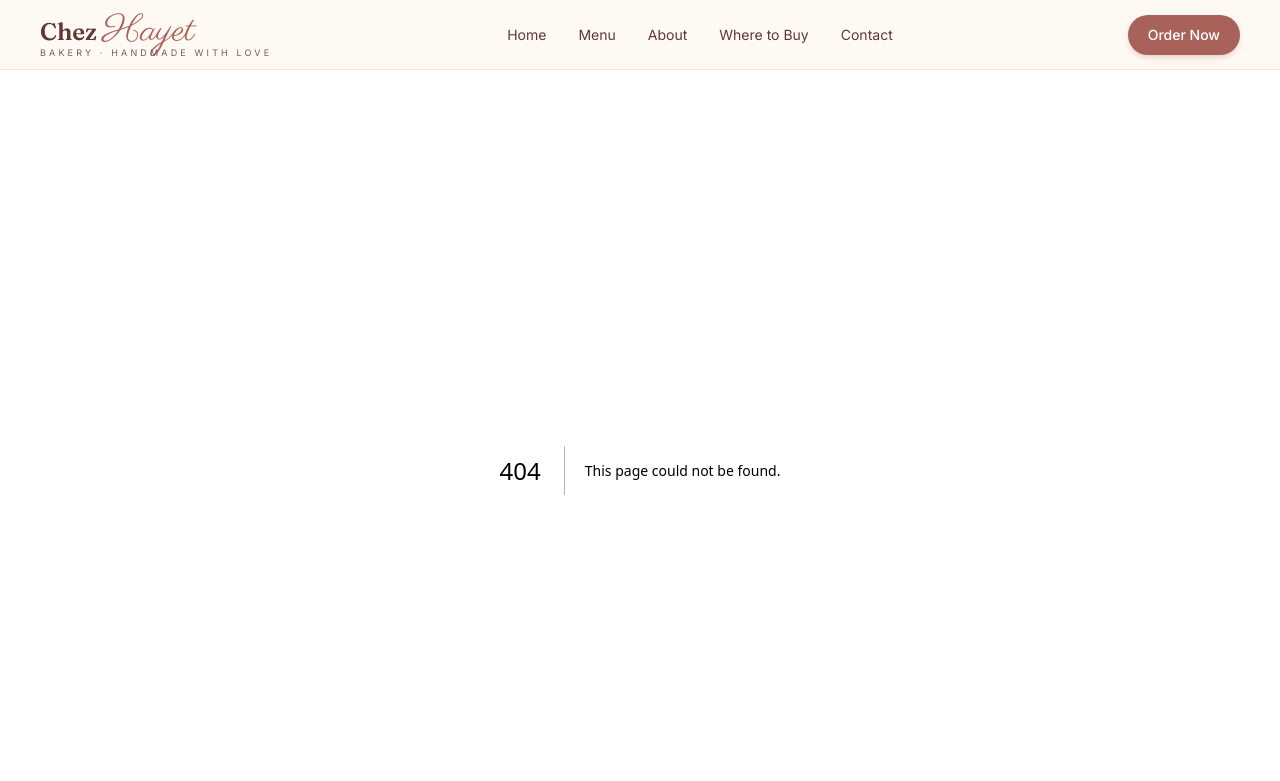
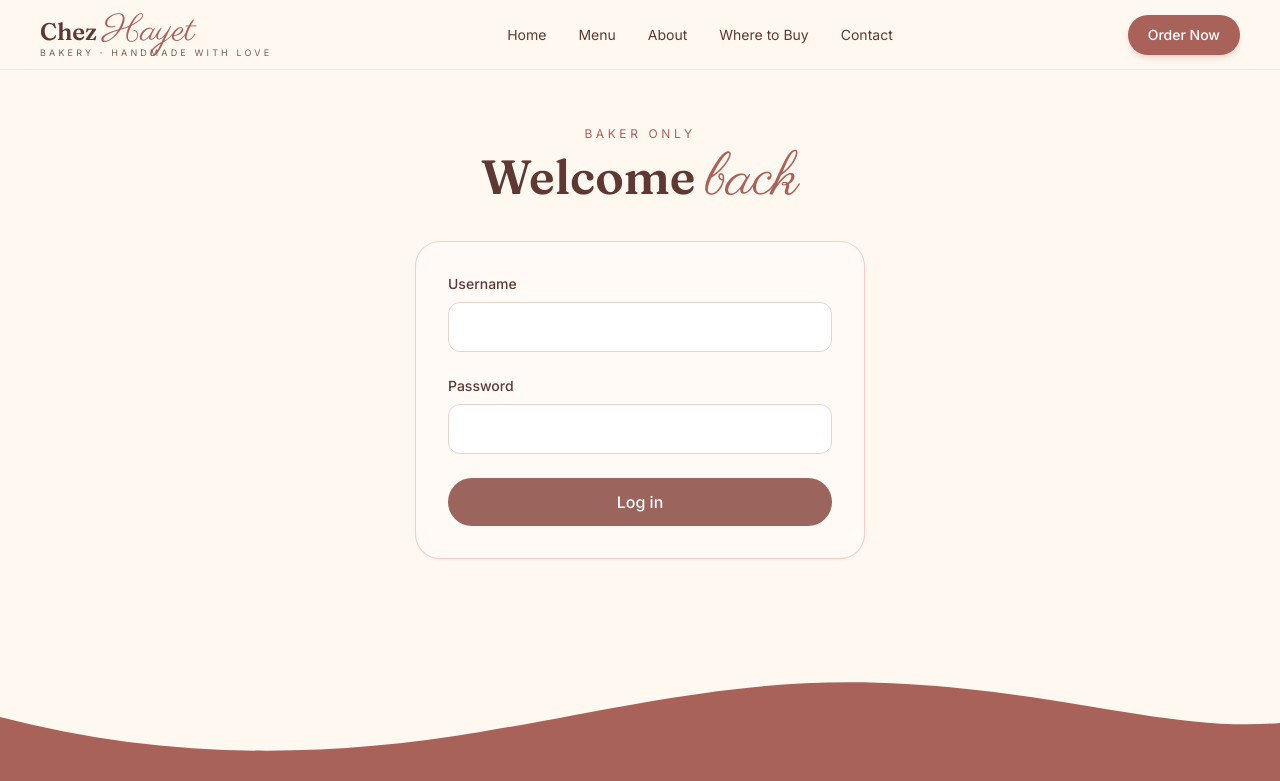
Before and after one commit to LynzTighers/chez-hayet-bakery, a Next.js app: page /admin/login in a window 1280 px wide. Before the commit this address had no page. Shown: the top 781 px of the page. Built offline with nearby package versions, Linux system fonts and the light colour scheme.

Commit message:
Add baker login page and protected admin page

```diff
--- /dev/null
+++ b/app/admin/layout.tsx
@@ -0,0 +1,11 @@
+import type { Metadata } from "next";
+
+// Keep the baker's pages out of Google.
+export const metadata: Metadata = {
+  title: "Baker",
+  robots: { index: false, follow: false },
+};
+
+export default function AdminLayout({ children }: { children: React.ReactNode }) {
+  return <main className="min-h-[70vh] px-6 py-14">{children}</main>;
+}
--- /dev/null
+++ b/app/admin/login/page.tsx
@@ -0,0 +1,76 @@
+"use client";
+import { useRouter } from "next/navigation";
+import { useState } from "react";
+import { FormField, FormStatus, SubmitButton, borderClass, inputClass } from "../../components/FormField";
+
+export default function LoginPage() {
+  const router = useRouter();
+  const [submitting, setSubmitting] = useState(false);
+  const [message, setMessage] = useState<string>();
+
+  async function handleSubmit(event: React.FormEvent<HTMLFormElement>) {
+    event.preventDefault();
+    setSubmitting(true);
+    setMessage(undefined);
+
+    const form = new FormData(event.currentTarget);
+    try {
+      const res = await fetch("/api/auth/login", {
+        method: "POST",
+        headers: { "Content-Type": "application/json" },
+        body: JSON.stringify({ username: form.get("username"), password: form.get("password") }),
+      });
+      if (res.ok) {
+        router.replace("/admin");
+        return;
+      }
+      const body = await res.json().catch(() => null);
+      setMessage(body?.error ?? "Something went wrong. Please try again.");
+    } catch {
+      setMessage("Couldn't reach the server. Check your connection and try again.");
+    }
+    setSubmitting(false);
+  }
+
+  return (
+    <div className="mx-auto max-w-md">
+      <div className="mb-8 text-center">
+        <p className="mb-2 text-xs uppercase tracking-[0.3em] text-rose-deep">Baker only</p>
+        <h1 className="font-display text-5xl font-semibold text-cocoa">
+          Welcome <span className="font-script text-6xl font-normal text-rose-deep">back</span>
+        </h1>
+      </div>
+
+      <form
+        onSubmit={handleSubmit}
+        className="space-y-6 rounded-3xl bg-[#fffaf6] p-8 shadow-sm ring-1 ring-petal"
+      >
+        <FormField id="username" label="Username">
+          <input
+            id="username"
+            name="username"
+            type="text"
+            autoComplete="username"
+            autoCapitalize="none"
+            required
+            className={`${inputClass} ${borderClass()}`}
+          />
+        </FormField>
+
+        <FormField id="password" label="Password">
+          <input
+            id="password"
+            name="password"
+            type="password"
+            autoComplete="current-password"
+            required
+            className={`${inputClass} ${borderClass()}`}
+          />
+        </FormField>
+
+        <FormStatus message={message} />
+        <SubmitButton submitting={submitting} label="Log in" />
+      </form>
+    </div>
+  );
+}
--- /dev/null
+++ b/app/admin/page.tsx
@@ -0,0 +1,43 @@
+"use client";
+import { useRouter } from "next/navigation";
+import { useEffect, useState } from "react";
+
+// The baker's home. Step 4 turns this into the orders & messages dashboard.
+// The real protection is on the API (every /api/admin route checks the login cookie);
+// this page just sends anyone who isn't logged in to the login form.
+export default function AdminPage() {
+  const router = useRouter();
+  const [username, setUsername] = useState<string>();
+
+  useEffect(() => {
+    fetch("/api/auth/me")
+      .then((res) => (res.ok ? res.json() : Promise.reject(res)))
+      .then((body: { username: string }) => setUsername(body.username))
+      .catch(() => router.replace("/admin/login"));
+  }, [router]);
+
+  async function logout() {
+    await fetch("/api/auth/logout", { method: "POST" });
+    router.replace("/admin/login");
+  }
+
+  if (!username) {
+    return <p className="text-center text-latte">Checking your login…</p>;
+  }
+
+  return (
+    <div className="mx-auto max-w-3xl text-center">
+      <h1 className="font-display text-5xl font-semibold text-cocoa">
+        Hello, <span className="font-script text-6xl font-normal text-rose-deep">{username}</span>
+      </h1>
+      <p className="mt-4 text-latte">You&apos;re logged in. Your orders and messages will appear here.</p>
+      <button
+        type="button"
+        onClick={logout}
+        className="mt-8 rounded-full border-2 border-cocoa/20 px-7 py-3 text-sm font-medium text-cocoa transition hover:border-cocoa"
+      >
+        Log out
+      </button>
+    </div>
+  );
+}
```
